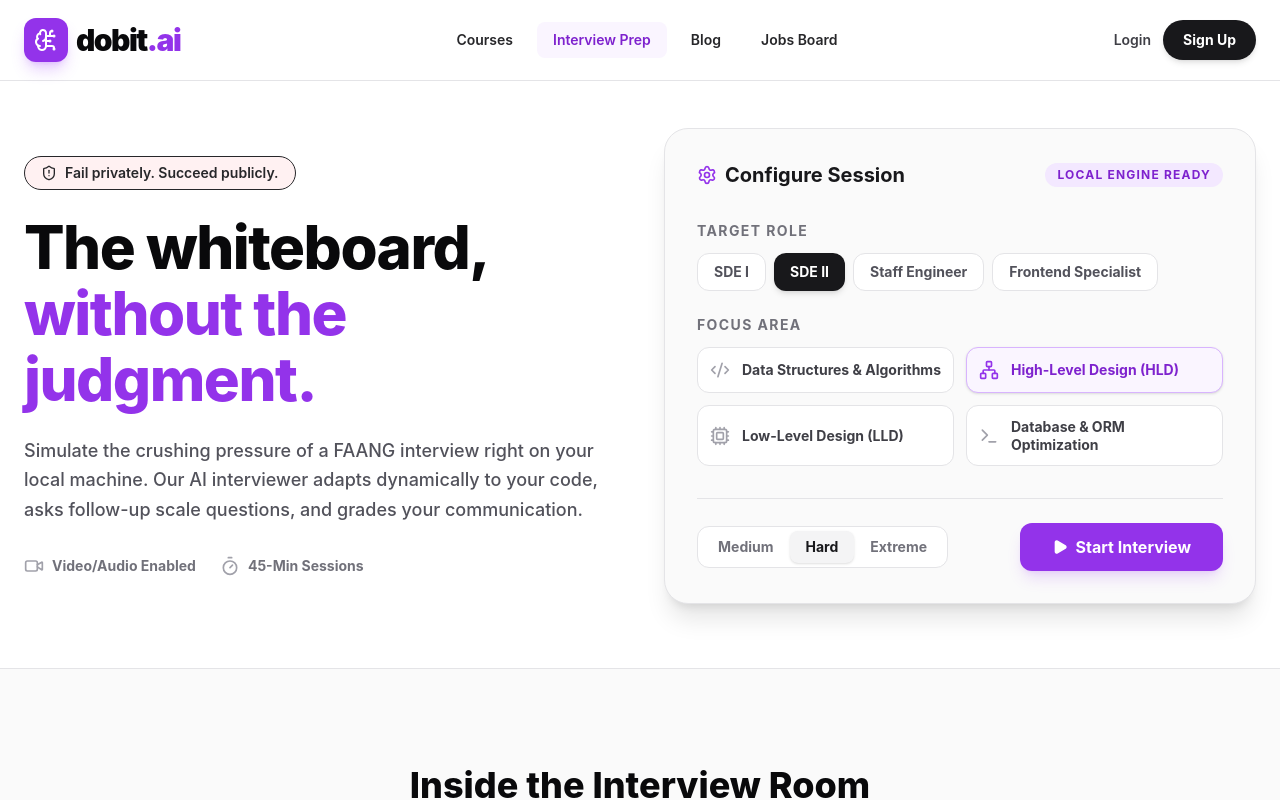
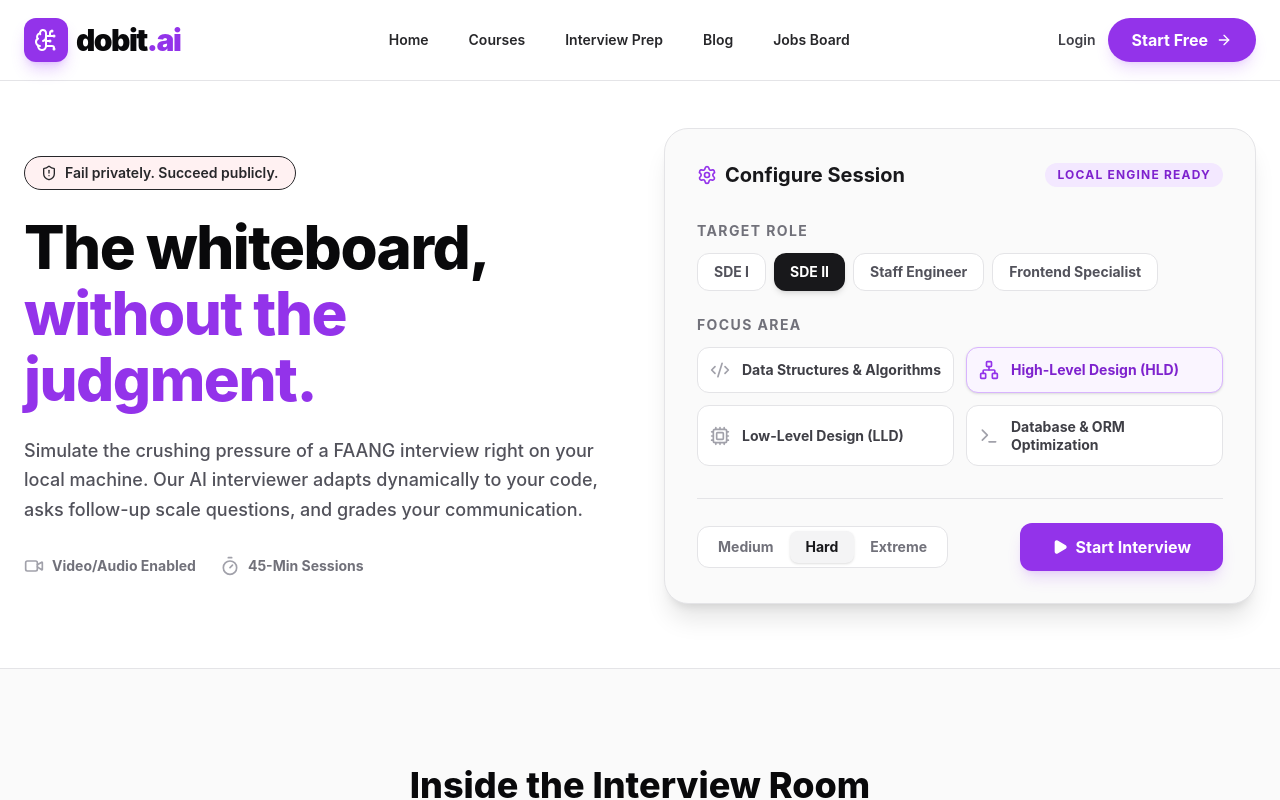
Before and after one commit to developervick/orm-expert-frontend, a Next.js app in the folder orm-frontend/: page /interview in a window 1280 px wide. Shown: the top 800 px of the page. Built offline with nearby package versions, Linux system fonts and the light colour scheme.

Commit message:
Refactored interview prep ui

```diff
--- a/orm-frontend/app/interview/page.tsx
+++ b/orm-frontend/app/interview/page.tsx
@@ -7,6 +7,8 @@ import {
   Mic, Video, Settings, Play, Code2, Network,
   Cpu, Activity, CheckCircle2, ShieldAlert, Timer
 } from 'lucide-react';
+import TopHeader from '@/components/layout/topHeader';
+import FooterSection from '@/components/blocks/footer';
 
 const roles = ["SDE I", "SDE II", "Staff Engineer", "Frontend Specialist"];
 const topics = [
@@ -17,7 +19,6 @@ const topics = [
 ];
 
 export default function InterviewPage() {
-  const [isMobileMenuOpen, setIsMobileMenuOpen] = useState(false);
   const [selectedRole, setSelectedRole] = useState("SDE II");
   const [selectedTopic, setSelectedTopic] = useState("hld");
   const [difficulty, setDifficulty] = useState("Hard");
@@ -26,53 +27,7 @@ export default function InterviewPage() {
     <div className="min-h-screen bg-surface-50 text-surface-800 font-sans">
 
       {/* 1. PUBLIC NAVBAR */}
-      <nav className="fixed top-0 left-0 right-0 bg-white/95 backdrop-blur-md z-50 border-b border-surface-200">
-        <div className="max-w-7xl mx-auto px-4 sm:px-6 h-20 flex items-center justify-between">
-          <Link href="/" className="flex items-center gap-2 group z-50">
-            <div className="bg-brand-600 p-2 sm:p-2.5 rounded-xl text-white shadow-lg shadow-brand-500/30">
-              <BrainCircuit className="w-5 h-5 sm:w-6 sm:h-6" />
-            </div>
-            <span className="text-2xl sm:text-3xl font-black text-surface-950 tracking-tighter">
-              dobit<span className="text-brand-600">.ai</span>
-            </span>
-          </Link>
-
-          <div className="hidden md:flex items-center gap-2">
-            <NavLink href="/courses">Courses</NavLink>
-            <NavLink href="/interview" active>Interview Prep</NavLink>
-            <NavLink href="/blog">Blog</NavLink>
-            <NavLink href="/jobs">Jobs Board</NavLink>
-          </div>
-
-          <div className="hidden md:flex items-center gap-3">
-            <Link href="/login" className="text-sm font-semibold text-surface-700 hover:text-brand-600 transition-colors">
-              Login
-            </Link>
-            <Link href="/signup" className="bg-surface-900 hover:bg-surface-800 text-white px-5 py-2.5 rounded-full text-sm font-bold transition-all shadow-md active:scale-95">
-              Sign Up
-            </Link>
-          </div>
-
-          <button
-            className="md:hidden p-2 text-surface-600 hover:bg-surface-100 rounded-lg z-50"
-            onClick={() => setIsMobileMenuOpen(!isMobileMenuOpen)}
-          >
-            {isMobileMenuOpen ? <X size={28} /> : <Menu size={28} />}
-          </button>
-        </div>
-
-        {/* Mobile Menu Dropdown */}
-        <div className={`md:hidden absolute top-20 left-0 w-full bg-white border-b border-surface-200 shadow-xl transition-all duration-300 overflow-hidden ${isMobileMenuOpen ? 'max-h-96 opacity-100' : 'max-h-0 opacity-0'}`}>
-          <div className="flex flex-col p-4 gap-2">
-            <MobileNavLink href="/courses">Courses</MobileNavLink>
-            <MobileNavLink href="/interview">Interview Prep</MobileNavLink>
-            <MobileNavLink href="/blog">Blog</MobileNavLink>
-            <MobileNavLink href="/jobs">Jobs Board</MobileNavLink>
-            <div className="h-px w-full bg-surface-200 my-2"></div>
-            <Link href="/login" className="text-center w-full py-3 text-sm font-semibold text-surface-700 bg-surface-50 rounded-xl">Login</Link>
-          </div>
-        </div>
-      </nav>
+      <TopHeader/>
 
       {/* 2. HERO / CONFIGURATOR SECTION */}
       <header className="pt-32 pb-16 px-4 sm:px-6 bg-white border-b border-surface-200 overflow-hidden">
@@ -310,6 +265,9 @@ export default function InterviewPage() {
         </div>
       </section>
 
+      {/* Footer */}
+      <FooterSection/>
+
     </div>
   );
 }
@@ -329,21 +287,3 @@ function MetricItem({ title, desc }: { title: string, desc: string }) {
     </li>
   );
 }
-
-function NavLink({ href, active=false, children }: { href: string, active?: boolean, children: React.ReactNode }) {
-  return (
-    <Link href={href} className={`px-4 py-2 rounded-lg text-sm font-semibold transition-all ${
-      active ? 'bg-brand-50 text-brand-700' : 'text-surface-800 hover:text-brand-700 hover:bg-brand-50'
-    }`}>
-      {children}
-    </Link>
-  );
-}
-
-function MobileNavLink({ href, children }: { href: string, children: React.ReactNode }) {
-  return (
-    <Link href={href} className="px-4 py-3 rounded-xl text-base font-semibold text-surface-800 hover:text-brand-700 hover:bg-brand-50 transition-all w-full">
-      {children}
-    </Link>
-  );
-}
```
